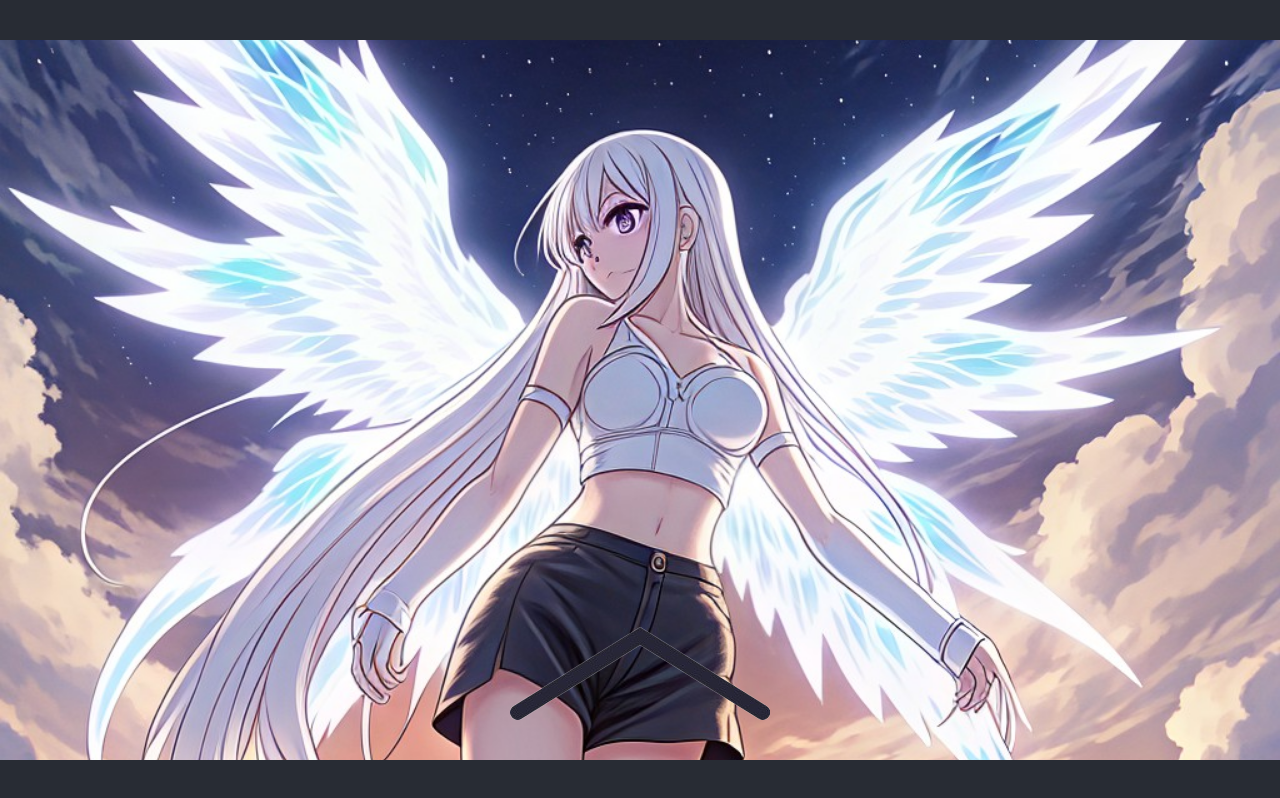
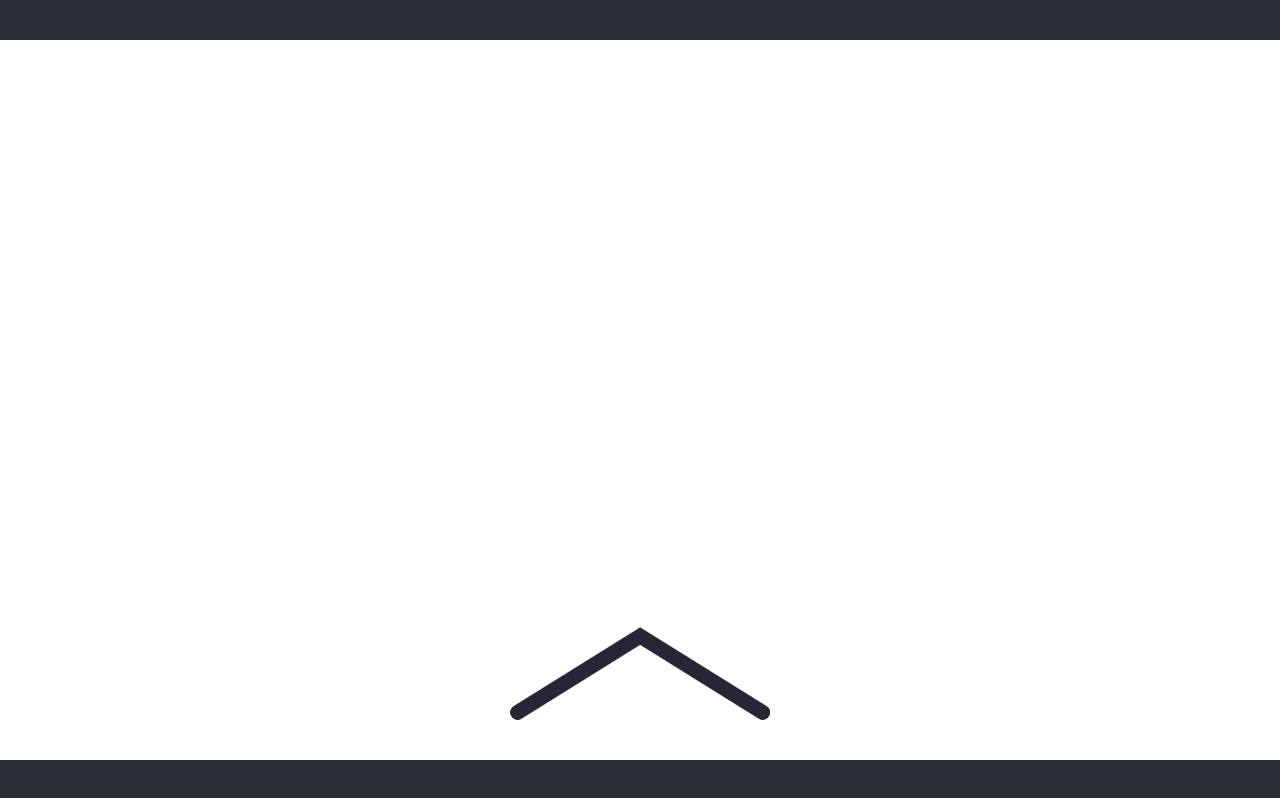
Before and after one commit to LAl4l4/individual-release-blog, a React (Create React App) app: page / in a window 1280 px wide. Built offline with nearby package versions, Linux system fonts and the light colour scheme.

Commit message:
add homepage

```diff
--- a/package.json
+++ b/package.json
@@ -1,6 +1,7 @@
 {
   "name": "newblog",
   "version": "0.1.0",
+  "homepage": "https://lal4l4.github.io/individual-release-blog/",
   "private": true,
   "dependencies": {
     "@testing-library/dom": "^10.4.1",
--- a/src/PageController.js
+++ b/src/PageController.js
@@ -2,12 +2,12 @@ import {useState} from "react";
 import './PgCtrl.css';
 
 
-export default function PageCtrl() {
+export default function PageCtrl({isup}) {
     const [open, setOpen] = useState(false);
     const [pagenum, setnum] = useState(0);
 
     return (
-        <div id="background">
+        <div id={"background" + (isup? "up" : "")}>
 
         </div>
     );
--- a/src/PgCtrl.css
+++ b/src/PgCtrl.css
@@ -0,0 +1,6 @@
+#background{
+    width: 100%;
+    height: 100%;
+    background-color: white;
+    position: absolute;
+}
--- a/src/frontpage.js
+++ b/src/frontpage.js
@@ -1,10 +1,10 @@
 import './Frontpage.css';
 import { useState } from "react";
+import PageCtrl from './PageController';
 
 
 export default function Frontpage() {
     return (
-
 
         <FrontImg />
 
@@ -26,6 +26,8 @@ function FrontImg() {
 
             />
             <FrontArrow />
+            <PageCtrl isup={open}
+            />
         </div>
     )
 }
```
